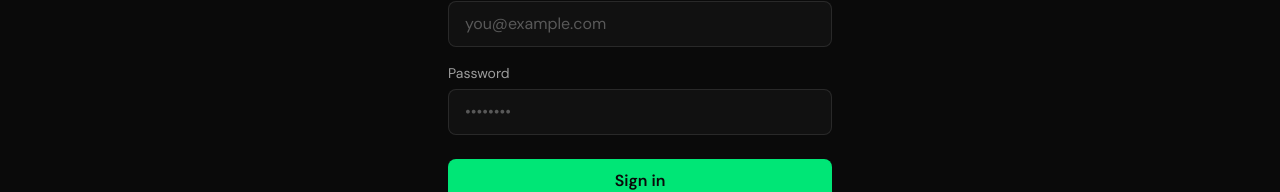
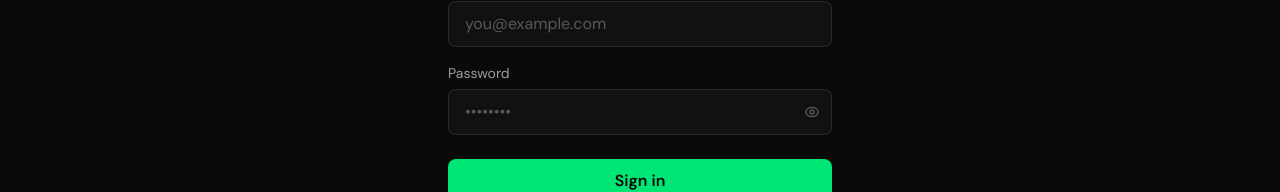
Before and after one commit to raudev-h/E-commerce-API, a React (Vite) app in the folder frontend/: page /login in a window 1280 px wide. Shown: the part 355-547 px from the top of the page. Built offline with nearby package versions, Linux system fonts and the light colour scheme; no server answers.

Commit message:
feat(input): add password visibility toggle

```diff
--- a/frontend/src/components/ui/Input.jsx
+++ b/frontend/src/components/ui/Input.jsx
@@ -1,5 +1,11 @@
-export default function Input({ label, id, className = '', ...props }) {
+import { useState } from 'react'
+
+export default function Input({ label, id, type, className = '', ...props }) {
   const inputId = id ?? label?.toLowerCase().replace(/\s+/g, '-')
+  const [visible, setVisible] = useState(false)
+
+  const isPassword = type === 'password'
+  const resolvedType = isPassword ? (visible ? 'text' : 'password') : type
 
   return (
     <div className="flex flex-col gap-1.5">
@@ -8,11 +14,36 @@
           {label}
         </label>
       )}
-      <input
-        id={inputId}
-        className={`bg-surface border border-white/10 rounded-lg px-4 py-2.5 text-white placeholder-white/30 focus:outline-none focus:border-brand/50 transition-colors ${className}`}
-        {...props}
-      />
+      <div className="relative">
+        <input
+          id={inputId}
+          type={resolvedType}
+          className={`w-full bg-surface border border-white/10 rounded-lg px-4 py-2.5 text-white placeholder-white/30 focus:outline-none focus:border-brand/50 transition-colors ${isPassword ? 'pr-10' : ''} ${className}`}
+          {...props}
+        />
+        {isPassword && (
+          <button
+            type="button"
+            onClick={() => setVisible((v) => !v)}
+            className="absolute right-3 top-1/2 -translate-y-1/2 text-white/30 hover:text-white/60 transition-colors"
+            tabIndex={-1}
+          >
+            {visible ? (
+              <svg className="w-4 h-4" fill="none" viewBox="0 0 24 24" stroke="currentColor">
+                <path strokeLinecap="round" strokeLinejoin="round" strokeWidth={2}
+                  d="M13.875 18.825A10.05 10.05 0 0112 19c-4.478 0-8.268-2.943-9.543-7a9.97 9.97 0 011.563-3.029m5.858.908a3 3 0 114.243 4.243M9.878 9.878l4.242 4.242M9.88 9.88l-3.29-3.29m7.532 7.532l3.29 3.29M3 3l3.59 3.59m0 0A9.953 9.953 0 0112 5c4.478 0 8.268 2.943 9.543 7a10.025 10.025 0 01-4.132 5.411m0 0L21 21" />
+              </svg>
+            ) : (
+              <svg className="w-4 h-4" fill="none" viewBox="0 0 24 24" stroke="currentColor">
+                <path strokeLinecap="round" strokeLinejoin="round" strokeWidth={2}
+                  d="M15 12a3 3 0 11-6 0 3 3 0 016 0z" />
+                <path strokeLinecap="round" strokeLinejoin="round" strokeWidth={2}
+                  d="M2.458 12C3.732 7.943 7.523 5 12 5c4.478 0 8.268 2.943 9.542 7-1.274 4.057-5.064 7-9.542 7-4.477 0-8.268-2.943-9.542-7z" />
+              </svg>
+            )}
+          </button>
+        )}
+      </div>
     </div>
   )
 }
```
